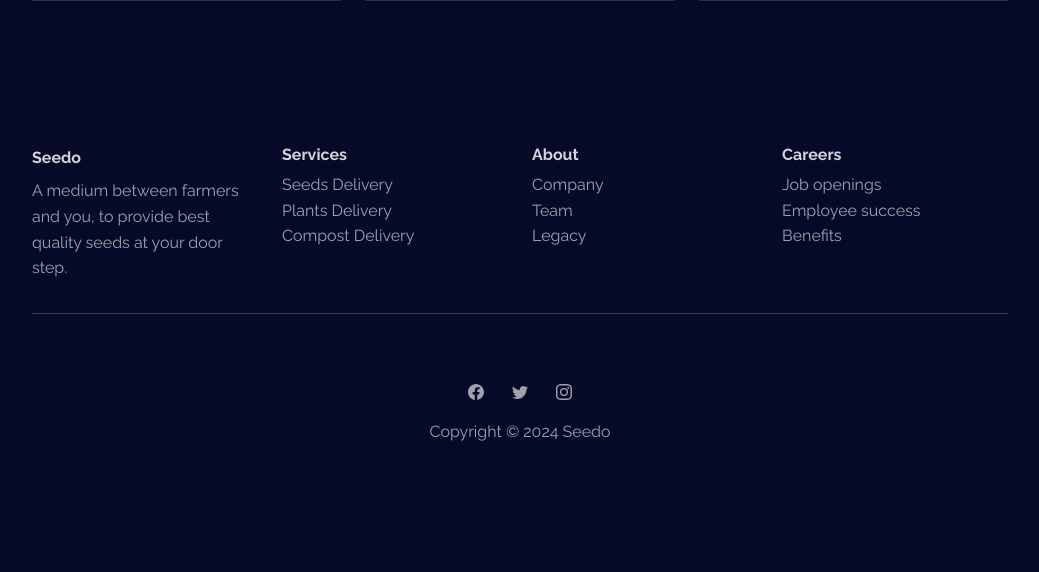
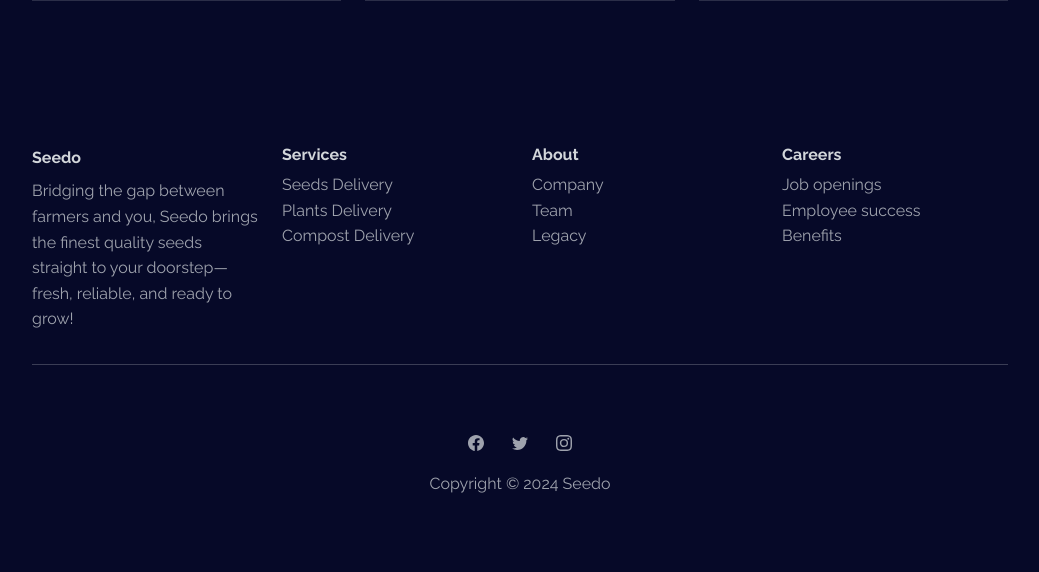
Before and after one commit to menganeP40/seedo, a Django app: page /explore/ in a window 1280 px wide. Shown: the part 948-1520 px from the top of the page, without its empty margins (120-1159 px from the left). Before the commit the page ends 1389 px from the top, so only its background shows below. Run offline with Django 5.2, Linux system fonts and the light colour scheme; some libraries are stand-ins or nearby versions.

Commit message:
changes in base.html

```diff
--- a/seed/templates/seed/base.html
+++ b/seed/templates/seed/base.html
@@ -56,7 +56,7 @@
             <div class="row row-cols-2 row-cols-md-4">
                 <div class="col-12 col-md-3">
                     <div class="fw-bold d-flex align-items-center mb-2"><span>Seedo</span></div>
-                    <p class="text-muted">A medium between farmers and you, to provide best quality seeds at your door step.</p>
+                    <p class="text-muted">Bridging the gap between farmers and you, Seedo brings the finest quality seeds straight to your doorstep—fresh, reliable, and ready to grow!</p>
                 </div>
                 <div class="col-sm-4 col-md-3 text-lg-start d-flex flex-column">
                     <h3 class="fs-6 fw-bold">Services</h3>
```
